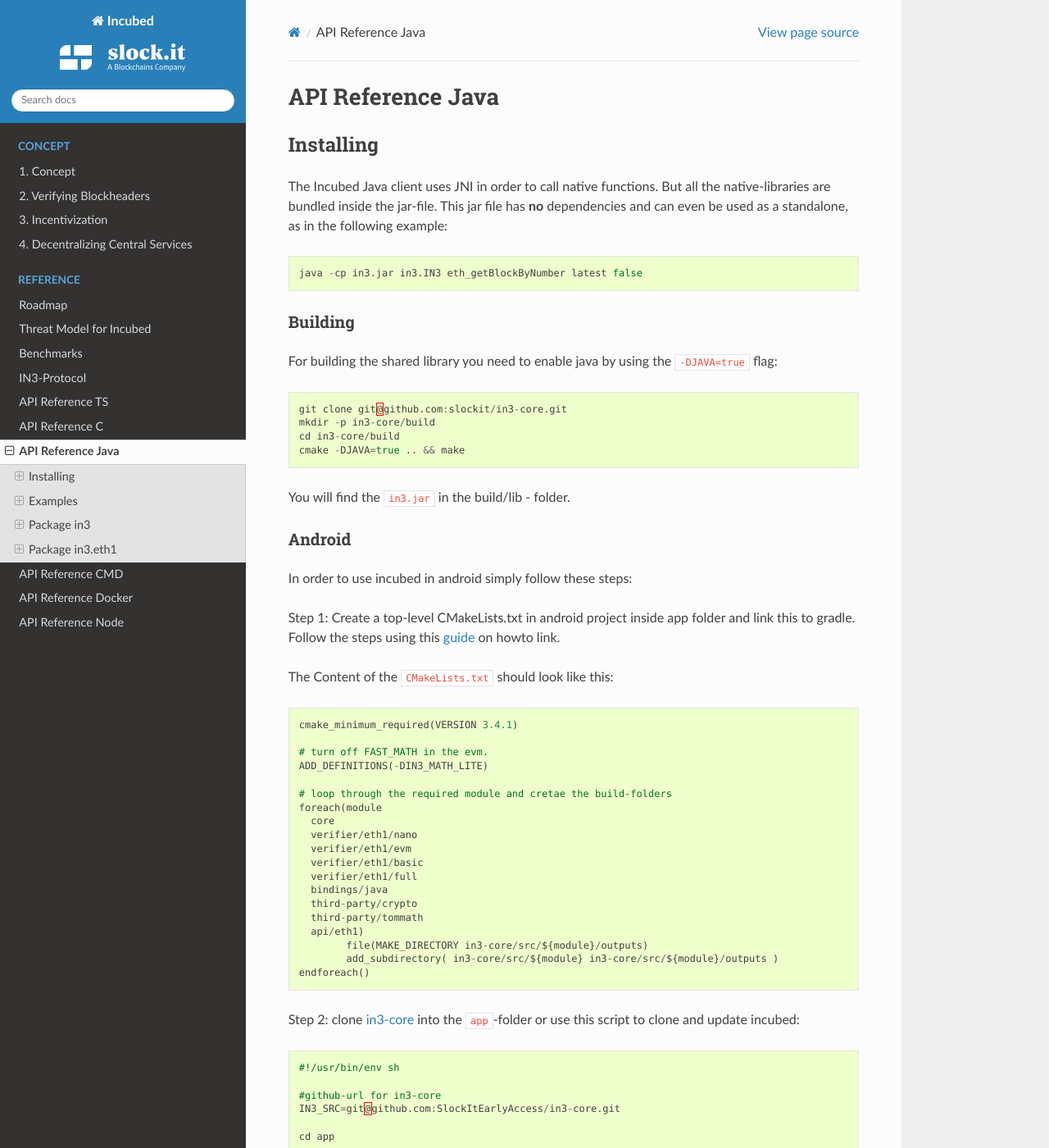
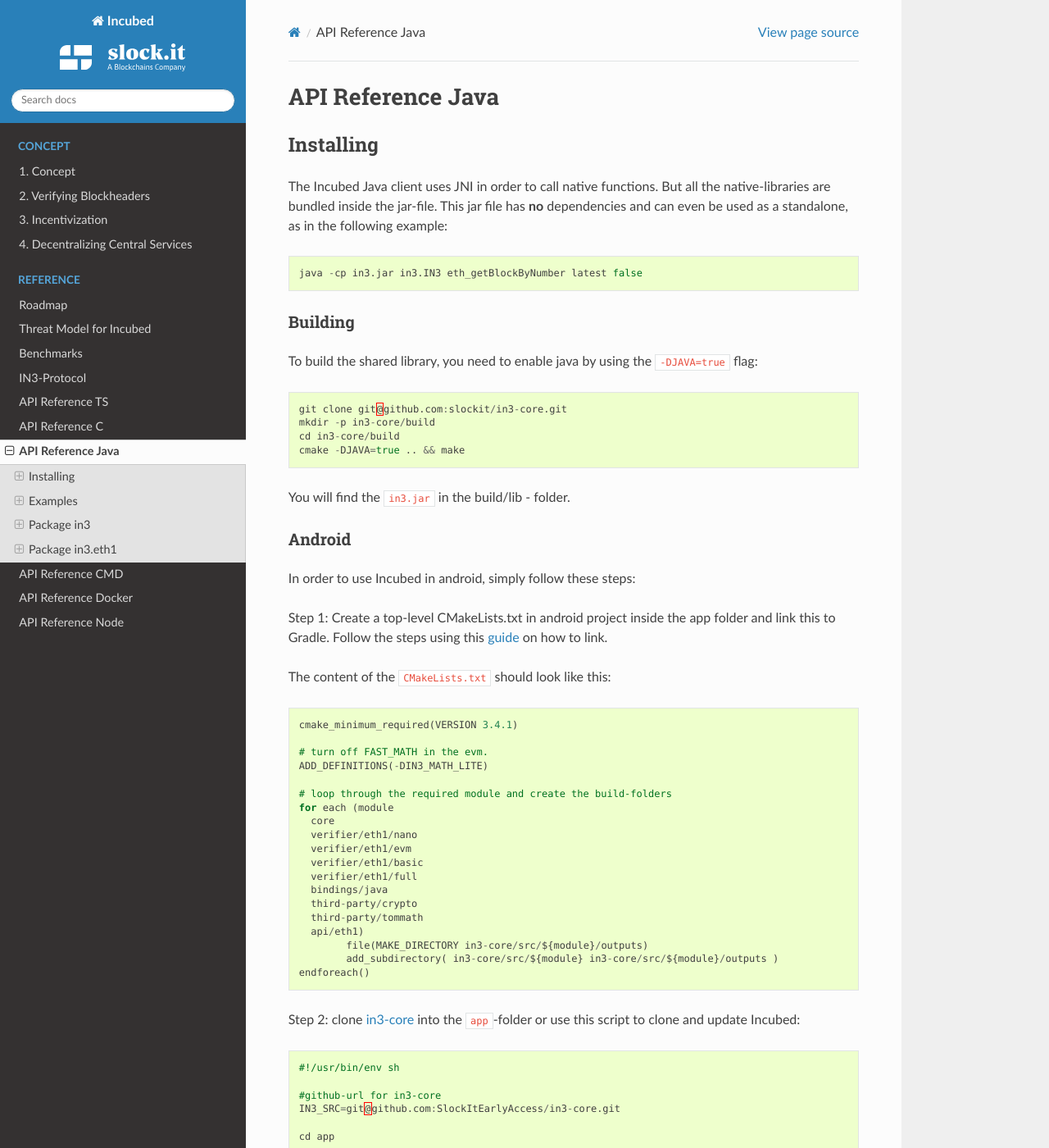
Before and after one commit to blockchainsllc/in3-docs, a Sphinx documentation site: the page built from docs/api-java.md, in a window 1280 px wide and 1400 px high. Shown: the whole window at 82% size. Built offline with Sphinx 7.4.7 and the Read the Docs theme 2.0.0, drawn with Linux system fonts in a browser that asks for light colours; pages that are not in the unit, such as notebooks, are missing from menus.

Commit message:
Update api-java.md

````diff
--- a/docs/api-java.md
+++ b/docs/api-java.md
@@ -10,7 +10,7 @@ java -cp in3.jar in3.IN3 eth_getBlockByNumber latest false
 ```
 ### Building
 
-For building the shared library you need to enable java by using the `-DJAVA=true` flag:
+To build the shared library, you need to enable java by using the `-DJAVA=true` flag:
 
 ```c
 git clone git@github.com:slockit/in3-core.git
@@ -22,11 +22,11 @@ You will find the `in3.jar` in the build/lib - folder.
 
 ### Android
 
-In order to use incubed in android simply follow these steps:
-
-Step 1: Create a top-level CMakeLists.txt in android project inside app folder and link this to gradle. Follow the steps using this [guide](https://developer.android.com/studio/projects/gradle-external-native-builds) on howto link.
-
-The Content of the `CMakeLists.txt` should look like this:
+In order to use Incubed in android, simply follow these steps:
+
+Step 1: Create a top-level CMakeLists.txt in android project inside the app folder and link this to Gradle. Follow the steps using this [guide](https://developer.android.com/studio/projects/gradle-external-native-builds) on how to link.
+
+The content of the `CMakeLists.txt` should look like this:
 
 ```c
 cmake_minimum_required(VERSION 3.4.1)
@@ -34,8 +34,8 @@ cmake_minimum_required(VERSION 3.4.1)
 # turn off FAST_MATH in the evm.
 ADD_DEFINITIONS(-DIN3_MATH_LITE)
 
-# loop through the required module and cretae the build-folders
-foreach(module
+# loop through the required module and create the build-folders
+for each (module
   core
   verifier/eth1/nano
   verifier/eth1/evm
@@ -49,7 +49,7 @@ foreach(module
         add_subdirectory( in3-core/src/${module} in3-core/src/${module}/outputs )
 endforeach()
 ```
-Step 2: clone [in3-core](https://git.slock.it/in3/c/in3-core.git) into the `app`-folder or use this script to clone and update incubed:
+Step 2: clone [in3-core](https://git.slock.it/in3/c/in3-core.git) into the `app`-folder or use this script to clone and update Incubed:
 
 ```c
 #!/usr/bin/env sh
````
